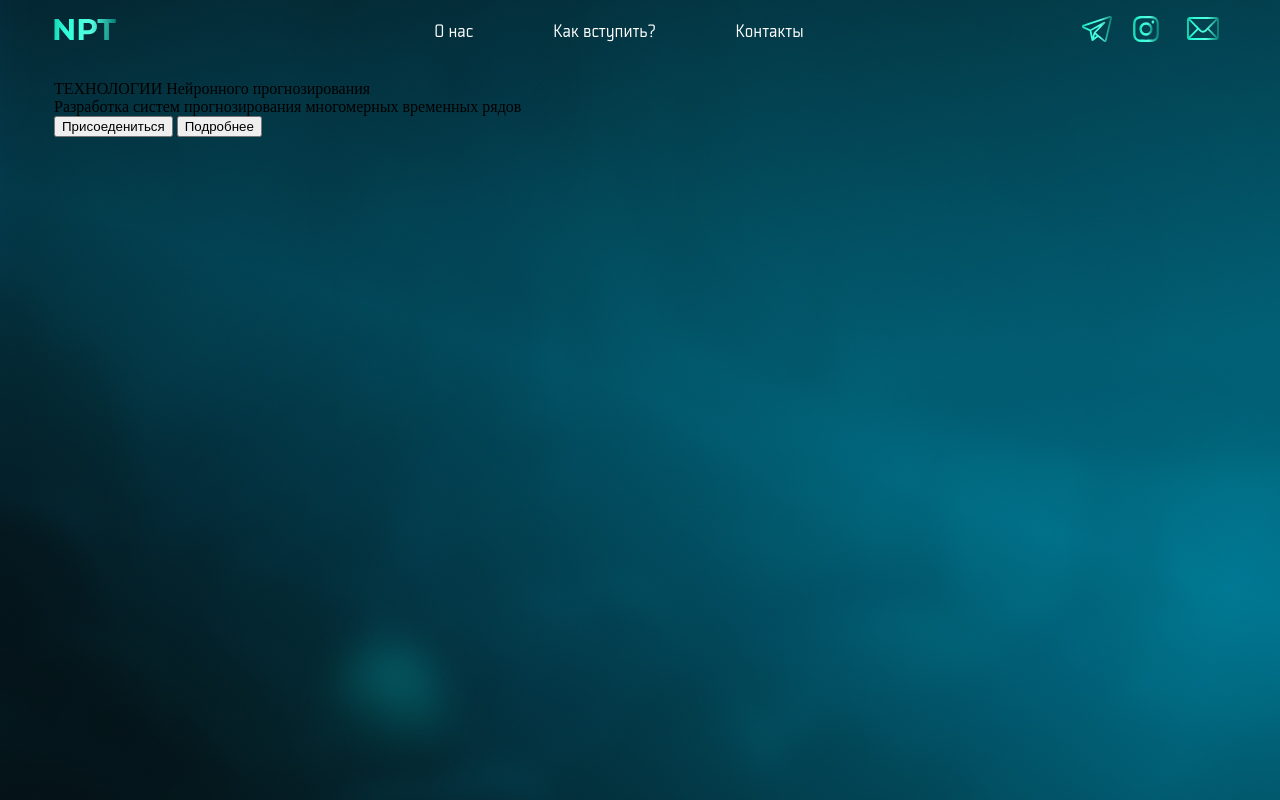
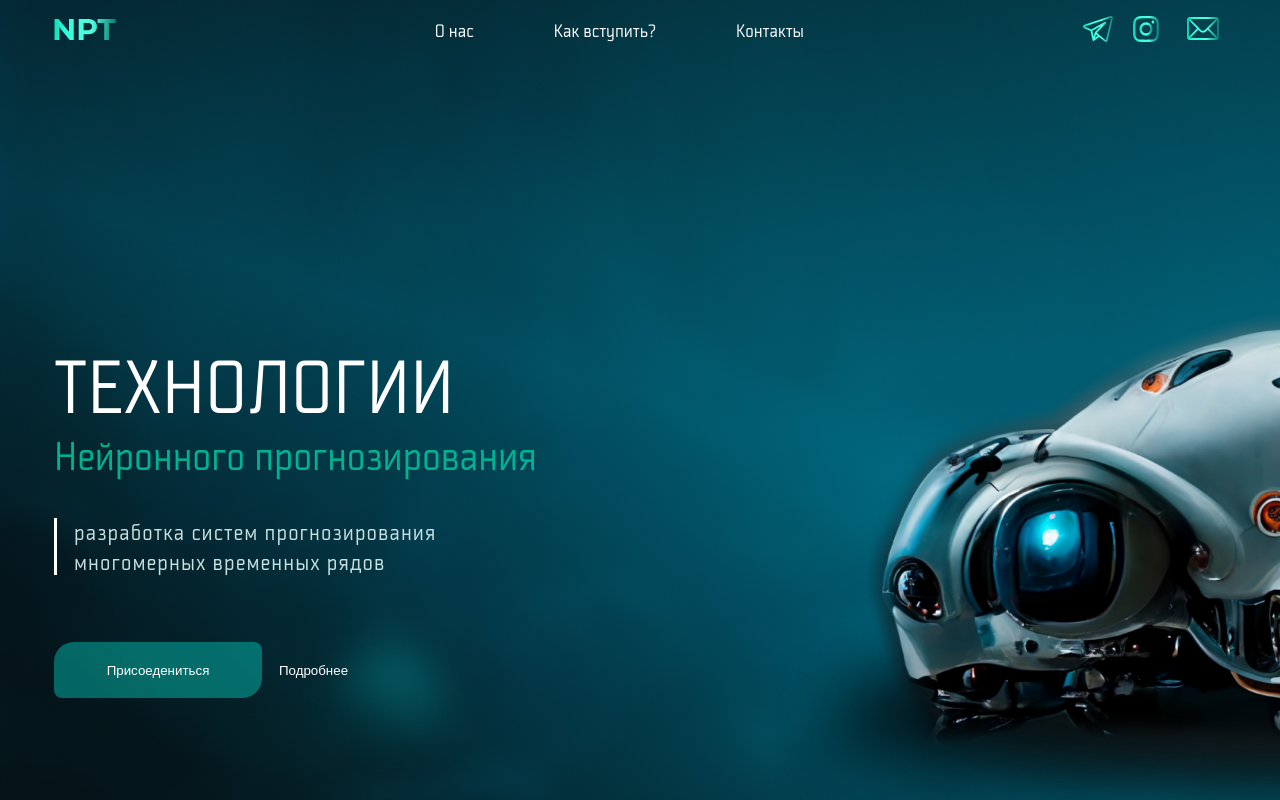
Before and after one commit to Elics21/------, a website: page src/index.html in a window 1280 px wide. Shown: the top 800 px of the page. Drawn offline with Linux system fonts and the light colour scheme.

Commit message:
layout main

```diff
--- a/src/index.html
+++ b/src/index.html
@@ -33,17 +33,17 @@
                 </div>
             </header>
             <div class="main__wrapper">
-                <div class="main__robot-img"><img src="" alt=""></div>
                 <div class="main__title">
-                    <span class="main__big-text">ТЕХНОЛОГИИ</span>
+                    <span class="main__big-text">ТЕХНОЛОГИИ</span> <br>
                     Нейронного прогнозирования
                 </div>
                 <div class="main__description">
+                    <div class="left-line"></div>
                     Разработка систем прогнозирования многомерных временных рядов
                 </div>
                 <div class ="main__buttons">
-                    <button class="main__join">Присоедениться</button>
-                    <button class="main__more-detailed">Подробнее</button>
+                    <button class="main__button join"><a href="#">Присоедениться</a></button>
+                    <button class="main__button more-detailed"><a href="#">Подробнее</a></button>
                 </div>
             </div>
         </div>
--- a/src/sass/blocks/_header.scss
+++ b/src/sass/blocks/_header.scss
@@ -2,8 +2,7 @@
     display: flex;
     justify-content: space-between;
     align-items: center;
-    &__logo {
-    }
+    margin-bottom: 280px;
     &__menu-list {
         list-style-type: none;
         display: flex;
--- a/src/sass/blocks/_main.scss
+++ b/src/sass/blocks/_main.scss
@@ -1,4 +1,62 @@
 .main{
+    position: relative;
     height: 1034px;
-    background: url('../img/bg/фон.jpg') 0 0/cover no-repeat;
+    background:url('../img/робот.png') 760px 300px/940px 560px no-repeat , url('../img/bg/фон.jpg') 0 0/cover no-repeat;
+    &__robot-img{
+        position: absolute;
+        width: 940px;
+        height: 550px;
+        top: 80px;
+        right: 80px;
+    }
+    &__title{
+        font-size: 40px;
+        font-style: normal;
+        font-weight: 400;
+        color: #00B292;
+        margin-bottom: 38px;
+    }
+    &__big-text{
+        color: #FFF;
+        font-size: 75px;
+        font-style: normal;
+        font-weight: 400;
+        line-height: normal;
+        text-transform: uppercase;
+    }
+
+    &__description{
+        display: flex;
+        width: 468px;
+        color: #C7E1E1;
+        font-size: 22px;
+        font-style: normal;
+        font-weight: 400;
+        line-height: 30px; /* 136.364% */
+        letter-spacing: 1.1px;
+        text-transform: lowercase;
+        margin-bottom: 64px;
+    }
+
+    &__buttons{
+        display: flex;
+    }
+    &__button{
+        cursor: pointer;
+        border: none;
+        border-radius: 20px 8px;
+        height: 56px;
+        a{
+            text-decoration: none;
+            color: white;
+        }
+    }
+    .join{
+        width: 208px;
+        background-color: rgba(5, 218, 201, 0.41);
+    }
+    .more-detailed{
+        width: 103px;
+        background: none;
+    }
 }
--- a/src/sass/style.scss
+++ b/src/sass/style.scss
@@ -3,12 +3,18 @@
 body{
     background-color: #00454F;
     margin: 0;
+    font-family: 'Strong';
 }
 
 .container{
     width: 1172px;
     margin: 0 auto;
 }
+.left-line{
+    height: 57px;
+    border-left: 3px solid #FFFFFF;
+    margin-right: 17px;
+}
 
 @import 'blocks/header';
 @import 'blocks/main';
```
Also changed, not shown: src/css/style.css.
